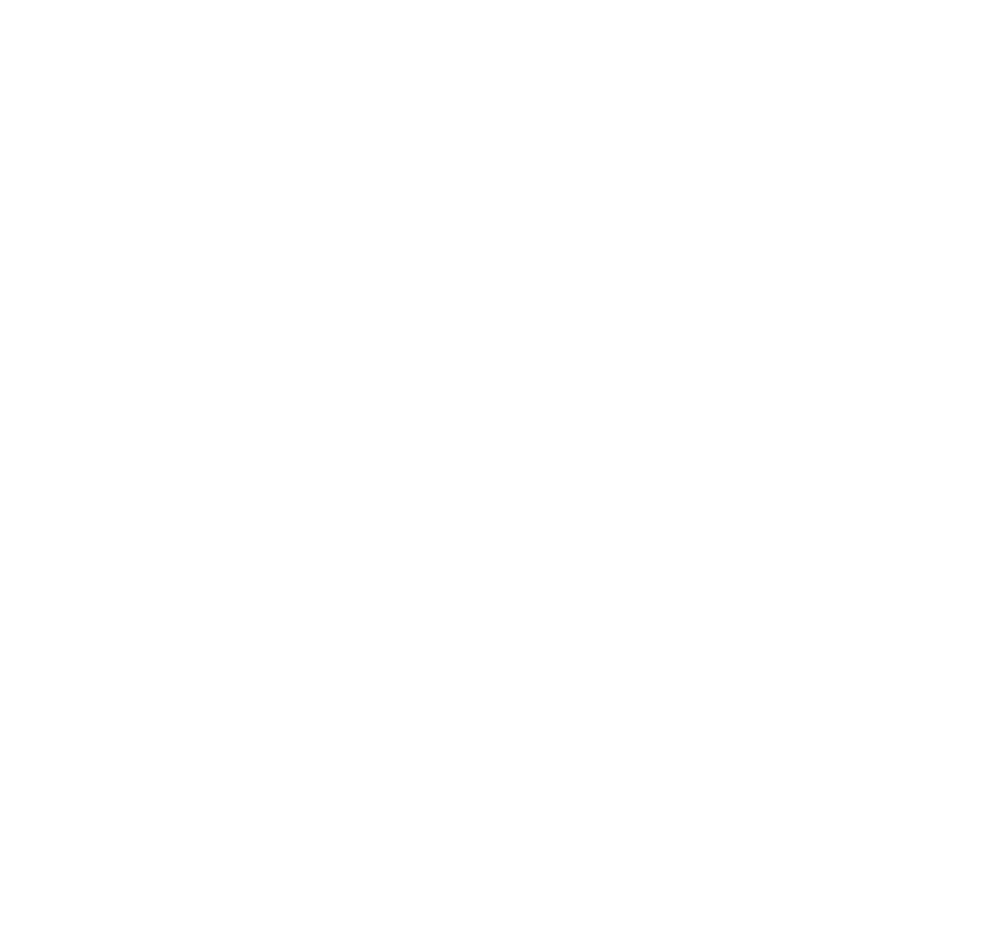
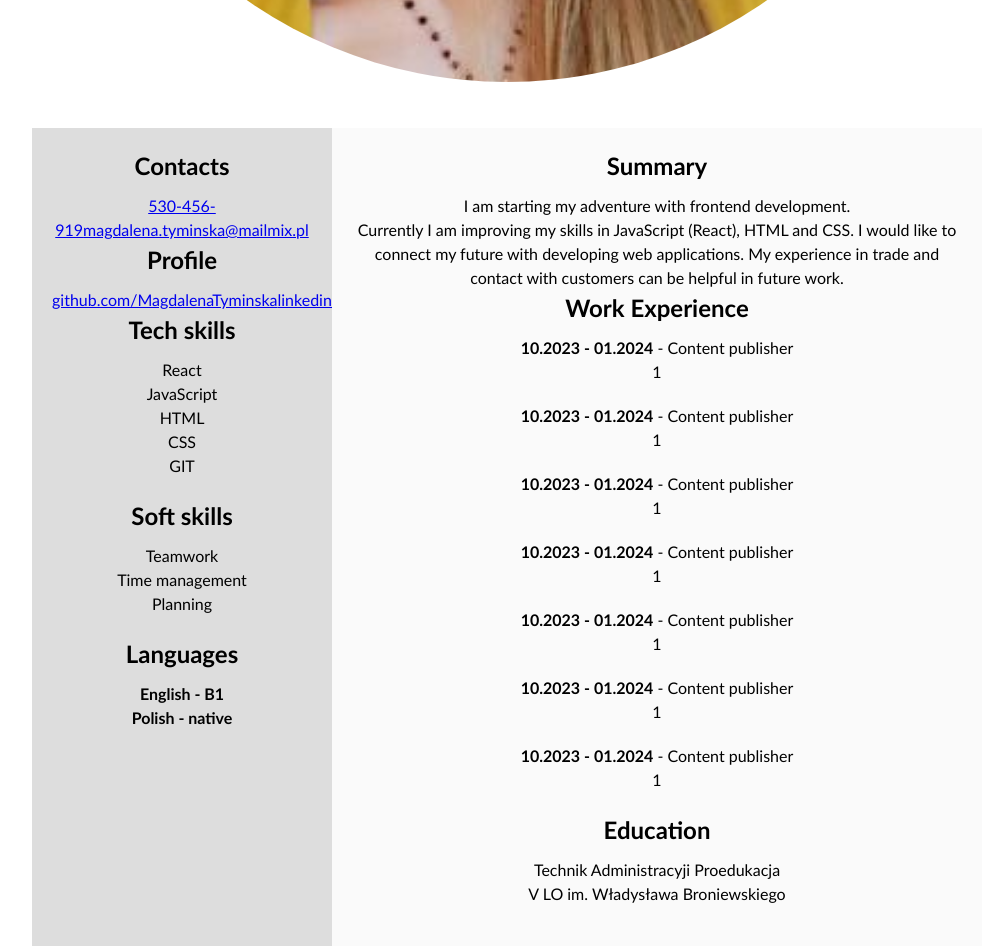
Before and after one commit to MagdalenaTyminska/CV-React, a React (Vite) app: page / in a window 1280 px wide. Shown: the part 940-1886 px from the top of the page, without its empty margins (133-1120 px from the left). Before the commit the page ends 800 px from the top, so only its background shows below. Built offline with nearby package versions, Linux system fonts and the light colour scheme.

Commit message:
next commit

```diff
--- a/src/App.scss
+++ b/src/App.scss
@@ -5,7 +5,7 @@
   width: 100%;
   margin: 0 auto;
   display: grid;
-  grid-template-areas: "personal header" "personal details ";
+  grid-template-areas: "header header" "personal details ";
   grid-template-columns: 300px 1fr;
   height: 100vh;
 }
@@ -13,14 +13,6 @@
 .cv-header {
   grid-area: header;
   padding: $main-gap;
-  text-align: center;
-  height: auto;
-}
-
-.cv-personal {
-  grid-area: personal;
-  padding: $main-gap;
-  background-color: #ddd;
   text-align: center;
   height: auto;
 
@@ -32,6 +24,14 @@
   }
 }
 
+.cv-personal {
+  grid-area: personal;
+  padding: $main-gap;
+  background-color: #ddd;
+  text-align: center;
+  height: auto;
+}
+
 .cv-details {
   grid-area: details;
   padding: $main-gap;
--- a/src/App.tsx
+++ b/src/App.tsx
@@ -2,13 +2,19 @@
 import "./App.scss";
 
 interface Experience {
-  year: number;
-  description: string;
+  year: string;
+  position: string;
+  description: string[];
 }
 
 interface Contacts {
   tel: string;
   mail: string;
+}
+
+interface Languages {
+  language: string;
+  level: string;
 }
 
 interface CVData {
@@ -19,6 +25,9 @@
   experience: Experience[];
   education: string[];
   contacts: Contacts;
+  techSkills: string[];
+  softSkills: string[];
+  languages: Languages[];
 }
 
 const cvData: CVData = {
@@ -26,9 +35,54 @@
   name: "Magdalena",
   lastName: "Tymińska",
   position: "Junior Frontend Developer",
-  experience: [{ year: 2023, description: "Content publisher" }],
-  education: ["V LO w Katowicach"],
+  experience: [
+    {
+      year: "10.2023 - 01.2024",
+      position: "Content publisher",
+      description: ["1"],
+    },
+    {
+      year: "10.2023 - 01.2024",
+      position: "Content publisher",
+      description: ["1"],
+    },
+    {
+      year: "10.2023 - 01.2024",
+      position: "Content publisher",
+      description: ["1"],
+    },
+    {
+      year: "10.2023 - 01.2024",
+      position: "Content publisher",
+      description: ["1"],
+    },
+    {
+      year: "10.2023 - 01.2024",
+      position: "Content publisher",
+      description: ["1"],
+    },
+    {
+      year: "10.2023 - 01.2024",
+      position: "Content publisher",
+      description: ["1"],
+    },
+    {
+      year: "10.2023 - 01.2024",
+      position: "Content publisher",
+      description: ["1"],
+    },
+  ],
+  education: [
+    "Technik Administracyji Proedukacja",
+    "V LO im. Władysława Broniewskiego",
+  ],
   contacts: { tel: "530-456-919", mail: "magdalena.tyminska@mailmix.pl" },
+  techSkills: ["React", "JavaScript", "HTML", "CSS", "GIT"],
+  softSkills: ["Teamwork", "Time management", "Planning"],
+  languages: [
+    { language: "English", level: "B1" },
+    { language: "Polish", level: "native" },
+  ],
 };
 
 function App() {
@@ -36,34 +90,77 @@
     <>
       <main className="cv-main">
         <header className="cv-header">
-          <small>{cvData.position}</small>
           <h1>
             {cvData.name} {cvData.lastName}
           </h1>
-        </header>
-        <aside className="cv-personal">
+          <small>{cvData.position}</small>
           <img
             className="cv-photo"
             src={cvData.photo}
             alt={`${cvData.name}${cvData.lastName} profile photo`}
           />
+        </header>
+        <aside className="cv-personal">
           <h2>Contacts</h2>
-          <p>
-            Phone: <a href="tel:+485304569191"> {cvData.contacts.tel}</a>
-          </p>
-          <p>
-            Email:{" "}
+          <section>
+            <a href="tel:+485304569191"> {cvData.contacts.tel}</a>
             <a href="mailto:magdalena.bonk@mailmix.pl">
               {cvData.contacts.mail}
             </a>
-          </p>
+          </section>
+          <h2>Profile</h2>
+          <section>
+            <a href="https://github.com/MagdalenaTyminska">
+              github.com/MagdalenaTyminska
+            </a>
+            <a href="https://www.linkedin.com/in/mtyminska/">
+              linkedin.com/in/mtyminska
+            </a>
+          </section>
+          <h2>Tech skills</h2>
+          <ul>
+            {cvData.techSkills.map((skill) => (
+              <li key={nanoid()}>{skill}</li>
+            ))}
+          </ul>
+          <h2>Soft skills</h2>
+          <ul>
+            {cvData.softSkills.map((skill) => (
+              <li key={nanoid()}>{skill}</li>
+            ))}
+          </ul>
+          <h2>Languages</h2>
+          <ul>
+            {" "}
+            {cvData.languages.map((language) => (
+              <li key={nanoid()}>
+                <strong>
+                  {language.language} - {language.level}
+                </strong>
+              </li>
+            ))}
+          </ul>
         </aside>
         <section className="cv-details">
-          <h2>Experience</h2>
+          <h2>Summary</h2>
+          <p>I am starting my adventure with frontend development.</p>
+          <p>
+            Currently I am improving my skills in JavaScript (React), HTML and
+            CSS. I would like to connect my future with developing web
+            applications. My experience in trade and contact with customers can
+            be helpful in future work.
+          </p>
+
+          <h2>Work Experience</h2>
           <ul>
             {cvData.experience.map((experience) => (
               <li key={nanoid()}>
-                <strong>{experience.year}</strong> - {experience.description}
+                <strong>{experience.year}</strong> - {experience.position}
+                <ul>
+                  {experience.description.map((description) => (
+                    <li>{description}</li>
+                  ))}
+                </ul>
               </li>
             ))}
           </ul>
```
